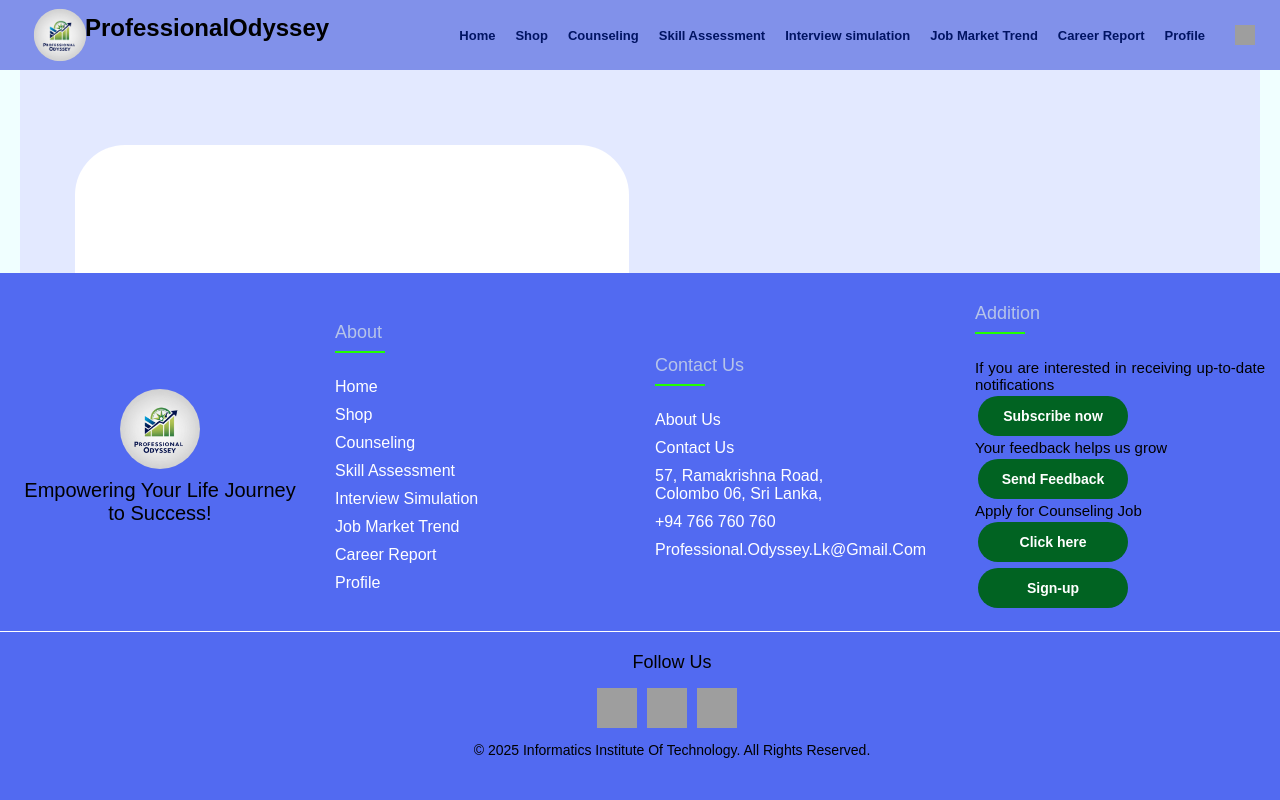
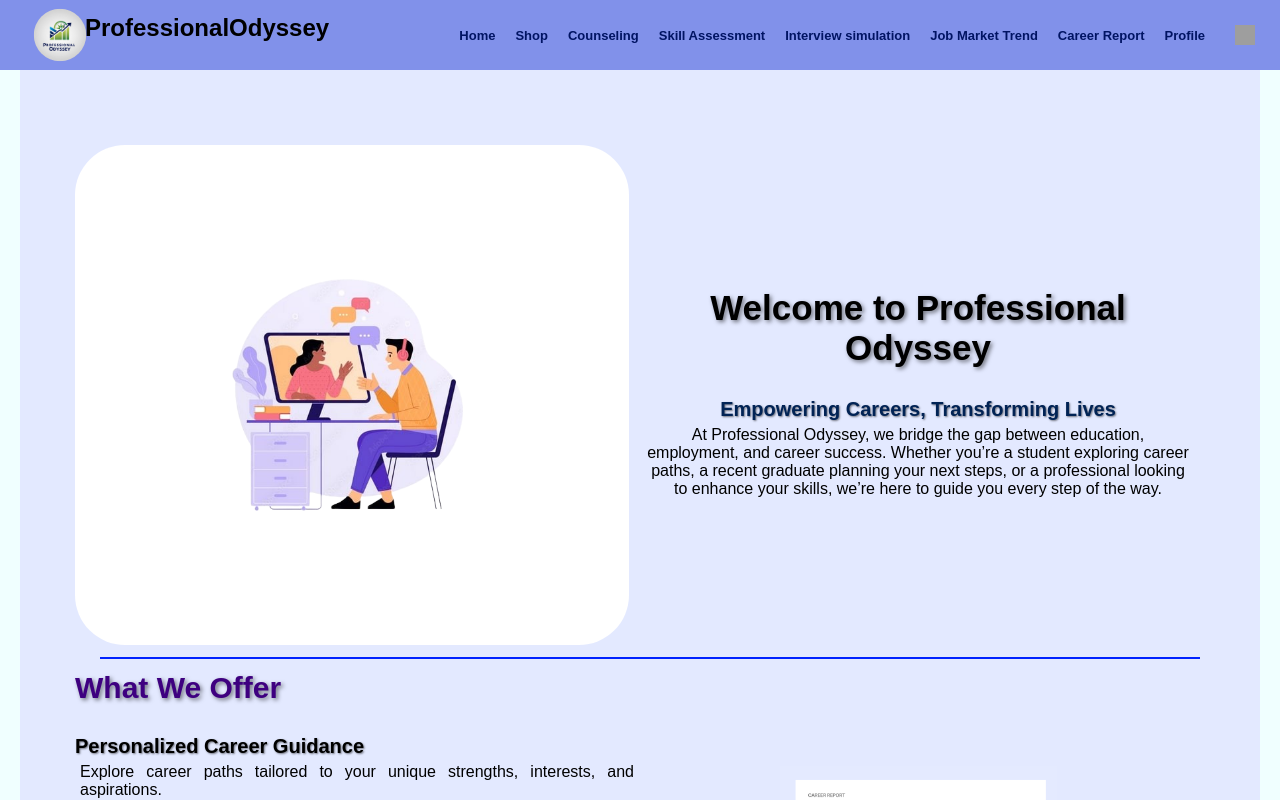
Before and after one commit to DevintthHaran/SDGP, a React (Create React App) app in the folder Frontend/sdgp-project/: page / in a window 1280 px wide. Shown: the top 800 px of the page. Built offline with nearby package versions, Linux system fonts and the light colour scheme; grey boxes are pictures that could not be loaded; a web font is replaced by a local one.

Commit message:
Commit before pr attempt 2

```diff
--- a/Frontend/sdgp-project/src/pages/Home.jsx
+++ b/Frontend/sdgp-project/src/pages/Home.jsx
@@ -1,7 +1,7 @@
 import React from 'react';
 import '../style/Home.css';
 import Header from '../components/Header.jsx';
-import Footer from '../components/Footer.jsx';
+// import Footer from '../components/Footer.jsx';
 import img1 from '../Images/img1.png';
 import img2 from '../Images/img2.png';
 import img3 from '../Images/img3.png';
@@ -92,7 +92,7 @@ function Home() {
                     <div className="sign-up-button-div" ><a className="sign-up-button" href="../Home/Home.html"><span>Sign up</span></a></div>
                 </div>
             </div>
-            <Footer />
+            {/* <Footer /> */}
         </div>
     );
 };
```
